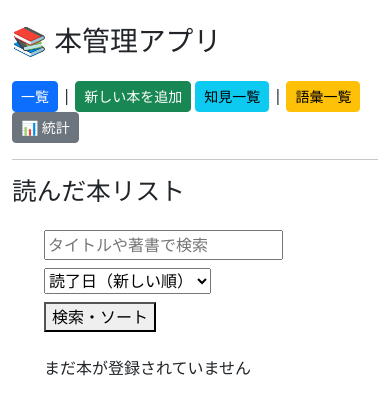
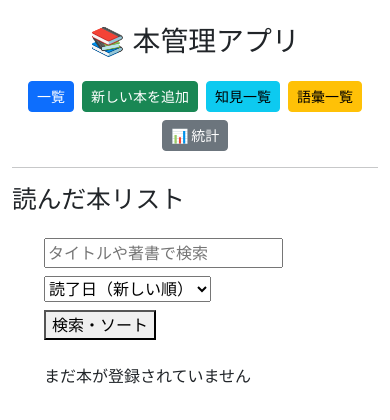
Before and after one commit to furuyatakumi-77/todo-app, a Flask app: page / in a window 390 px wide. Shown: the top 420 px of the page. Run offline with Flask 3, Linux system fonts and the light colour scheme.

Commit message:
optimize layout for mobile devices

```diff
--- a/templates/base.html
+++ b/templates/base.html
@@ -2,19 +2,27 @@
 <html lang="ja">
 <head>
     <meta charset="UTF-8">
+    <meta name="viewport" content="width=device-width, initial-scale=1">
     <title>本管理アプリ</title>
     <link href="https://cdn.jsdelivr.net/npm/bootstrap@5.3.2/dist/css/bootstrap.min.css" rel="stylesheet">
     <script src="https://cdn.jsdelivr.net/npm/bootstrap@5.3.2/dist/js/bootstrap.bundle.min.js"></script>
 
+
 </head>
 <body class="container my-4">
-    <h1 class="mb-4">📚 本管理アプリ</h1>
-    <a class="btn btn-primary btn-sm"  href="{{ url_for('index') }}">一覧</a> |
-    <a class="btn btn-success btn-sm" href="{{ url_for('add') }}">新しい本を追加</a>
-    <a class="btn btn-info btn-sm" href="{{ url_for('insights') }}">知見一覧</a> |
-    <a class="btn btn-warning btn-sm" href="{{ url_for('vocabularies') }}">語彙一覧</a>
-    <a class="btn btn-secondary btn-sm" href="{{ url_for('stats') }}">📊 統計</a>
+    <h1 class="mb-4 text-center">📚 本管理アプリ</h1>
+
+    <!-- ✅ ボタンを中央寄せ＆折り返し可能に -->
+    <div class="d-flex flex-wrap justify-content-center gap-2 mb-3">
+        <a class="btn btn-primary btn-sm" href="{{ url_for('index') }}">一覧</a>
+        <a class="btn btn-success btn-sm" href="{{ url_for('add') }}">新しい本を追加</a>
+        <a class="btn btn-info btn-sm" href="{{ url_for('insights') }}">知見一覧</a>
+        <a class="btn btn-warning btn-sm" href="{{ url_for('vocabularies') }}">語彙一覧</a>
+        <a class="btn btn-secondary btn-sm" href="{{ url_for('stats') }}">📊 統計</a>
+    </div>
+
     <hr>
+
     {% block content %}{% endblock %}
 </body>
 </html>
--- a/templates/index.html
+++ b/templates/index.html
@@ -22,6 +22,7 @@
     </form>
 
 {% if books %}
+<div class="table-responsive">
     <table class="table table-striped table-hover table-bordered table-sm align-middle text-wrap">
         <thead class="table-dark">
             <tr>
@@ -48,6 +49,7 @@
             {% endfor %}
         </tbody>
     </table>
+</div>
 {% else %}
 <tr>
     <td colspan="6" class="text-center text-muted">まだ本が登録されていません</td>
```
Lines whose indentation alone changed are shown as unchanged.
